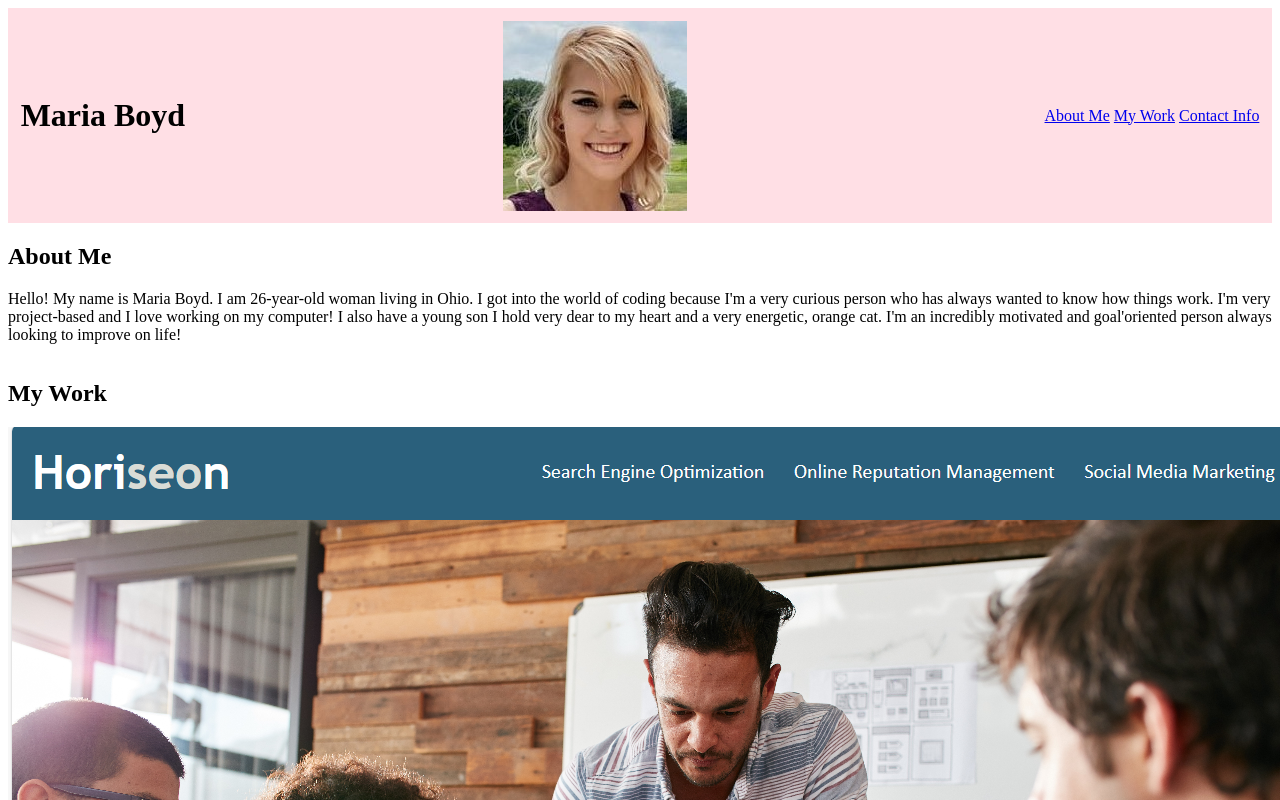
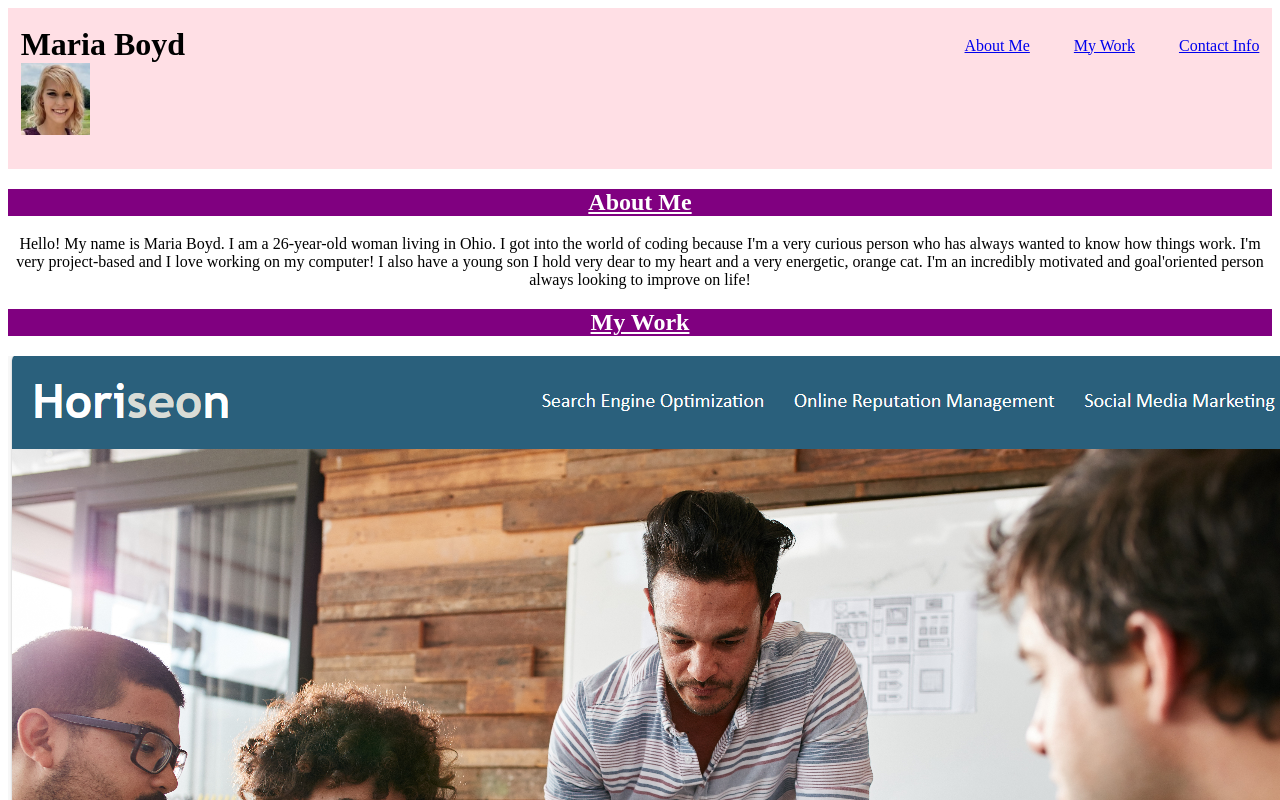
Before and after one commit to mdb1997/My-Portfolio, a plain HTML site: page index.html in a window 1280 px wide. Shown: the top 800 px of the page. Drawn offline with Linux system fonts and the light colour scheme.

Commit message:
fixed html bugs, added css to fit screen sizes

```diff
--- a/assets/style.css
+++ b/assets/style.css
@@ -2,19 +2,45 @@ header {
     background-color: rgb(255, 223, 229);
     display: flex;
     justify-content: space-between;
-    align-items: center;
-    padding: 1%
+    padding: 1%;
+}
+h1 img {
+    width: 20%;
+    display: flex;
+    flex-wrap: wrap;
+    margin-right: 80%;
+}
+main {
+    text-align: center;
+
 }
 
 h1 {
-
-}
-
-li {
-    display: inline;
-
-}
-main {
+    margin-top: 5px;
     display: flex;
     flex-wrap: wrap;
 }
+h2{
+    background-color: purple;
+    color: white;
+}
+h2,
+h3 {
+    text-decoration: underline;
+    text-align: center;
+}
+nav a:hover {
+    color: white;
+}
+li {
+    display: inline;
+    margin-left: 40px;
+}
+
+
+
+@media screen and (max-width: 992px) {
+     img {
+        width: 100%;
+    }
+}
--- a/index.html
+++ b/index.html
@@ -3,12 +3,14 @@
   <head>
     <title>Maria's Portfolio</title>
     <meta charset="UTF-8" />
+    <meta name="viewport" content="width=device-width, initial-scale=1" />
     <link rel="stylesheet" href="./assets/style.css" />
   </head>
   <body>
     <header>
-        <h1>Maria Boyd</h1>
-        <img src = "assets\images\projectpic1.jpg"/>
+        <h1>Maria Boyd
+            <img src = "assets\images\projectpic1.jpg"/>
+        </h1>
         <nav>
             <ul>
                 <li><a href="#About-Me">About Me</a></li>
@@ -21,37 +23,34 @@
     <main>
         <section id="About-Me" class="About-Me">
             <h2>About Me</h2>
-            <p>Hello! My name is Maria Boyd. I am 26-year-old woman living in Ohio. I got into the world of coding
+            <p>Hello! My name is Maria Boyd. I am a 26-year-old woman living in Ohio. I got into the world of coding
                 because I'm a very curious person who has always wanted to know how things work. I'm very project-based
                 and I love working on my computer! I also have a young son I hold very dear to my heart and a very energetic, orange cat.
                 I'm an incredibly motivated and goal'oriented person always looking to improve on life!
             </p>
-        </section>
+
         <section id="My-Work" class="My-Work">
             <h2>My Work</h2>
             <section class="Refactor">
                 <a href="https://mdb1997.github.io/Refactor-Challenge-1/"><img src="assets\images\portfolioimage1.png"></a>
                 <h3>Refactor Challenge Project</h3>
             </section>
+
             <section class="Prework">
                 <a href="https://mdb1997.github.io/prework-study-guide/"><img src="assets\images\portfolioimage2.png"></a>
                 <h3>Prework Study Guide Webpage</h3>
             </section>
             <section class="Future">
-                <img src ="assets\images\placeholder.jpg"/>
+                <img src ="assets\images\placeholder.jpg" alt="placeholder image"/>
                 <h3>Future Project</h3>
             </section>
 
-        </section>
         <section id="Contact-Info" class="Contact-Info">
             <h2>Contact Info</h2>
-            <section>
                 <ul>
                     <li>937-371-3882</li>
                     <li>mdboyd2017@gmail.com</li>
                 </ul>
-            </section>
-
         </section>
 
     </main>
```
